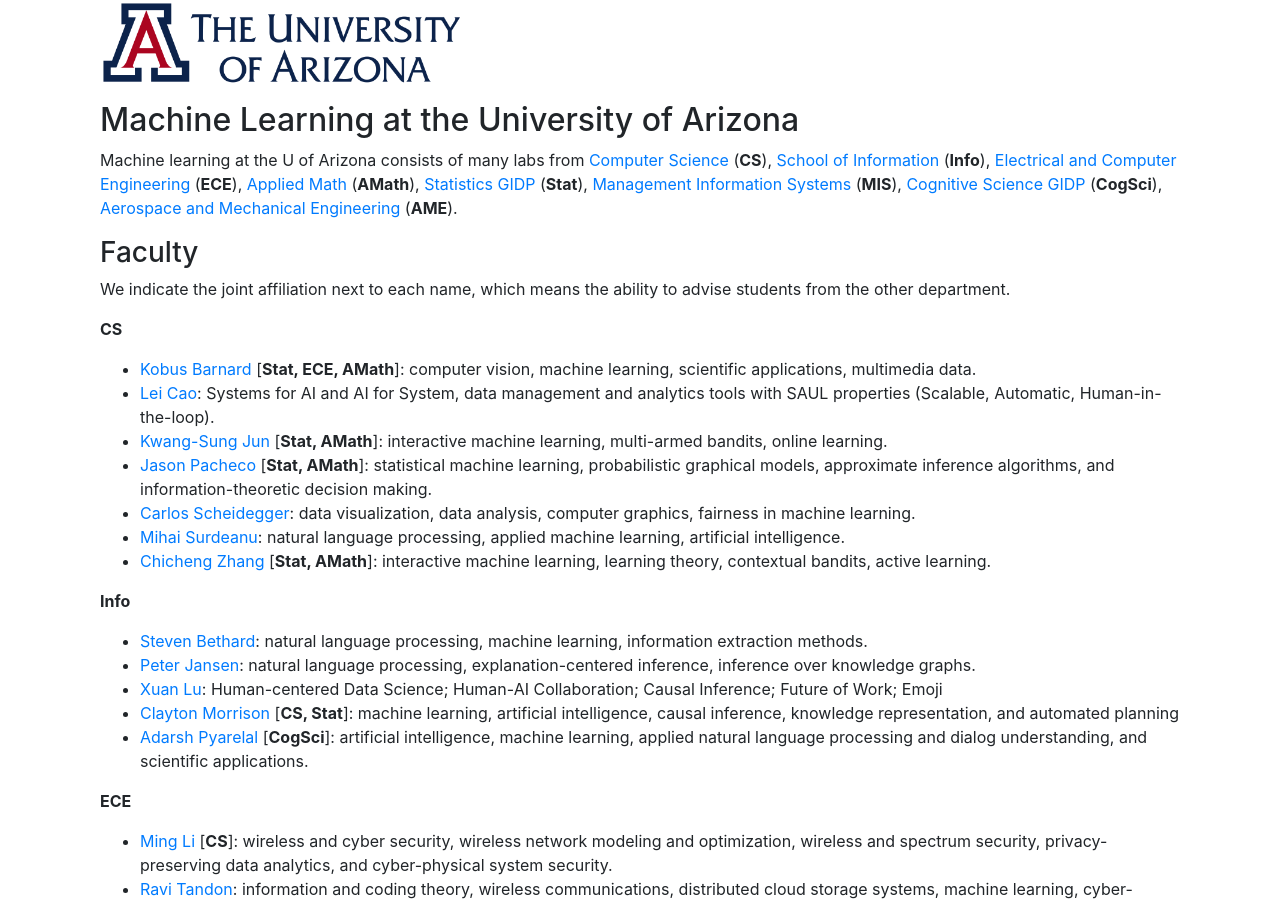
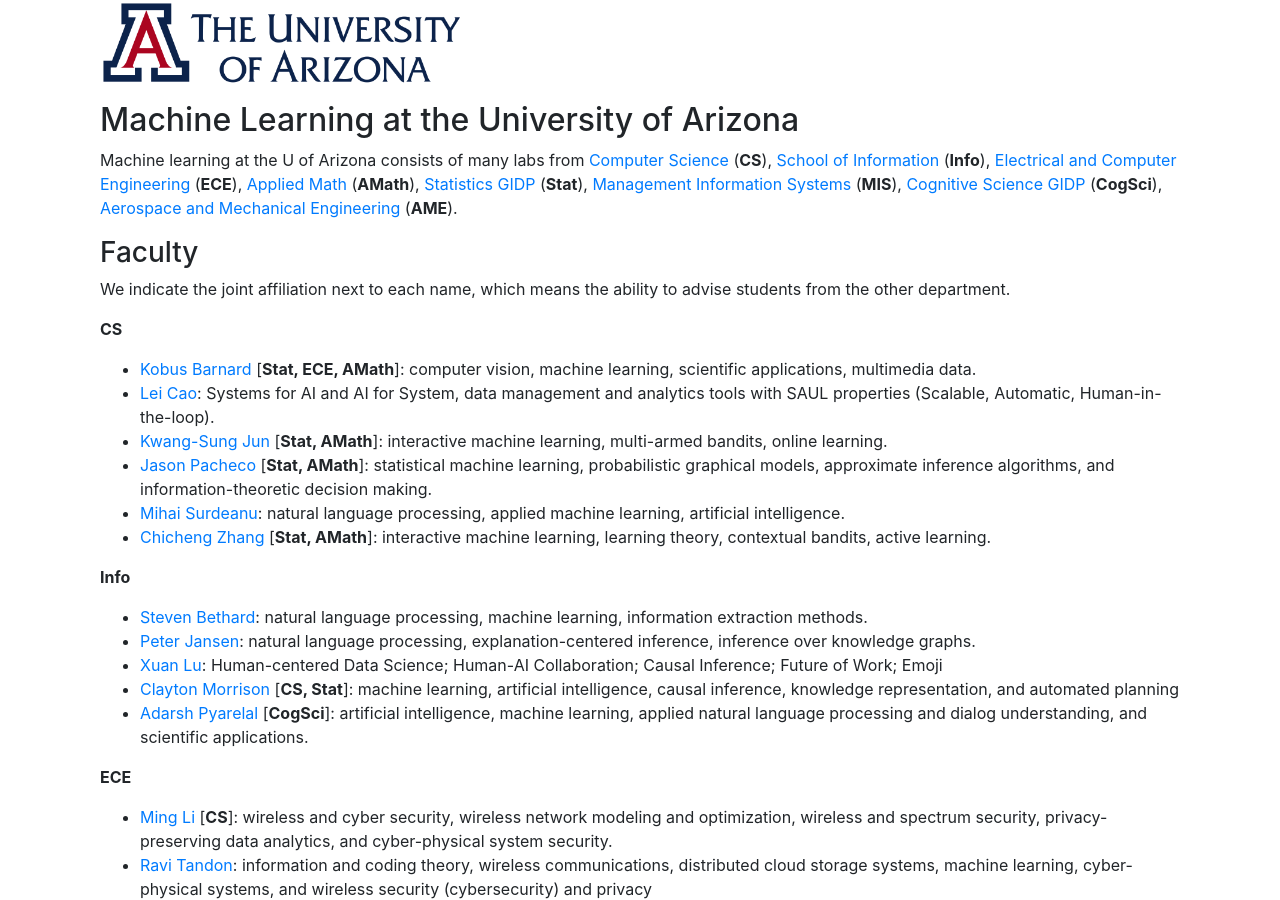
Before and after one commit to hdc-arizona/ml.arizona.edu, a Jekyll site: the page built from index.md, in a window 1280 px wide and 900 px high. Built offline with Jekyll 4.4.1, drawn with Linux system fonts in a browser that asks for light colours.

Commit message:
clearn up faculties who moved out

```diff
--- a/index.md
+++ b/index.md
@@ -20,7 +20,6 @@ We indicate the joint affiliation next to each name, which means the ability to
  * [Lei Cao](https://www2.cs.arizona.edu/~caolei/): Systems for AI and AI for System, data management and analytics tools with SAUL properties (Scalable, Automatic, Human-in-the-loop).
  * [Kwang-Sung Jun](https://kwangsungjun.github.io) [**Stat, AMath**]: interactive machine learning, multi-armed bandits, online learning.
  * [Jason Pacheco](http://pachecoj.com/) [**Stat, AMath**]: statistical machine learning, probabilistic graphical models, approximate inference algorithms, and information-theoretic decision making.
- * [Carlos Scheidegger](https://cscheid.net): data visualization, data analysis, computer graphics, fairness in machine learning.
  * [Mihai Surdeanu](http://www.surdeanu.info/mihai/): natural language processing, applied machine learning, artificial intelligence.
  * [Chicheng Zhang](https://zcc1307.github.io) [**Stat, AMath**]: interactive machine learning, learning theory, contextual bandits, active learning.
 
```
